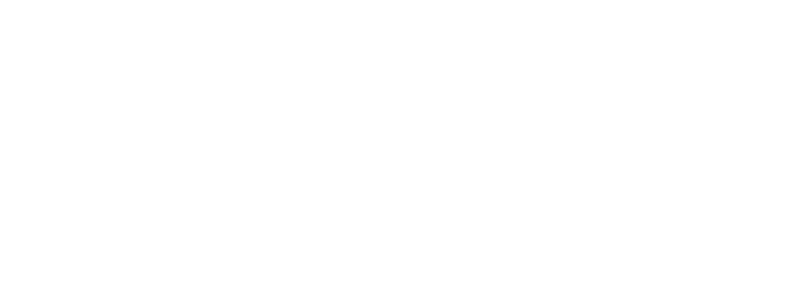
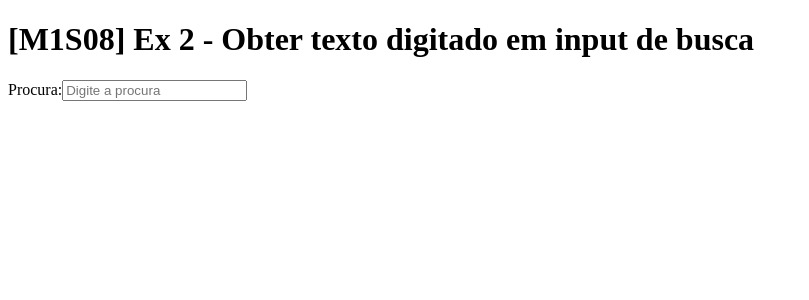
Before and after one commit to RodrigoRaiche/exerciciosAngular, an Angular app: page /inputBusca in a window 1280 px wide. Before the commit this address led to /. Shown: the top 300 px of the page, without its empty margins (0-809 px from the left). Built offline with nearby package versions, Linux system fonts and the light colour scheme.

Commit message:
[M1S08] Ex 2 -Texto digitado em input de busca

```diff
--- a/src/app/app-routing.module.ts
+++ b/src/app/app-routing.module.ts
@@ -1,6 +1,7 @@
 import { NgModule } from '@angular/core';
 import { RouterModule, Routes } from '@angular/router';
 import { LoginComponent } from './views/login/login.component';
+import { InputBuscaComponent} from './views/input-busca/input-busca.component';
 
 const routes: Routes = [
   {
@@ -11,6 +12,10 @@
   {
     path: 'login',
     component: LoginComponent
+  },
+  {
+    path: 'inputBusca',
+    component: InputBuscaComponent
   }
 ];
 
--- a/src/app/app.module.ts
+++ b/src/app/app.module.ts
@@ -5,12 +5,14 @@
 import { AppComponent } from './app.component';
 import { LoginComponent } from './views/login/login.component';
 import { FormsModule, ReactiveFormsModule } from '@angular/forms';
+import { InputBuscaComponent } from './views/input-busca/input-busca.component';
 
 
 @NgModule({
   declarations: [
     AppComponent,
-    LoginComponent
+    LoginComponent,
+    InputBuscaComponent
   ],
   imports: [
     BrowserModule,
--- /dev/null
+++ b/src/app/views/input-busca/input-busca.component.html
@@ -0,0 +1,3 @@
+<h1>[M1S08] Ex 2 - Obter texto digitado em input de busca</h1>
+<span>Procura:</span>
+<input type="text" placeholder="Digite a procura" (keyup)="keyUp($event)" (keypress)="keyPress($event)" [(ngModel)]="pesquisa">
--- /dev/null
+++ b/src/app/views/input-busca/input-busca.component.ts
@@ -0,0 +1,28 @@
+import { Component, OnInit } from '@angular/core';
+
+@Component({
+  selector: 'app-input-busca',
+  templateUrl: './input-busca.component.html',
+  styleUrls: ['./input-busca.component.scss']
+})
+export class InputBuscaComponent implements OnInit {
+
+  pesquisa = '';
+
+  constructor() { }
+
+  ngOnInit(): void {
+  }
+
+
+  keyPress(event: any) {
+    console.log('--evento--');
+    console.log(this.pesquisa);
+  }
+
+  keyUp(event: any) {
+    console.log('--keyUp--');
+    console.log(this.pesquisa);
+  }
+
+}
```
Also changed, not shown: src/app/views/input-busca/input-busca.component.scss (added), 1 other file (tests, documents, lock files or other folders).
